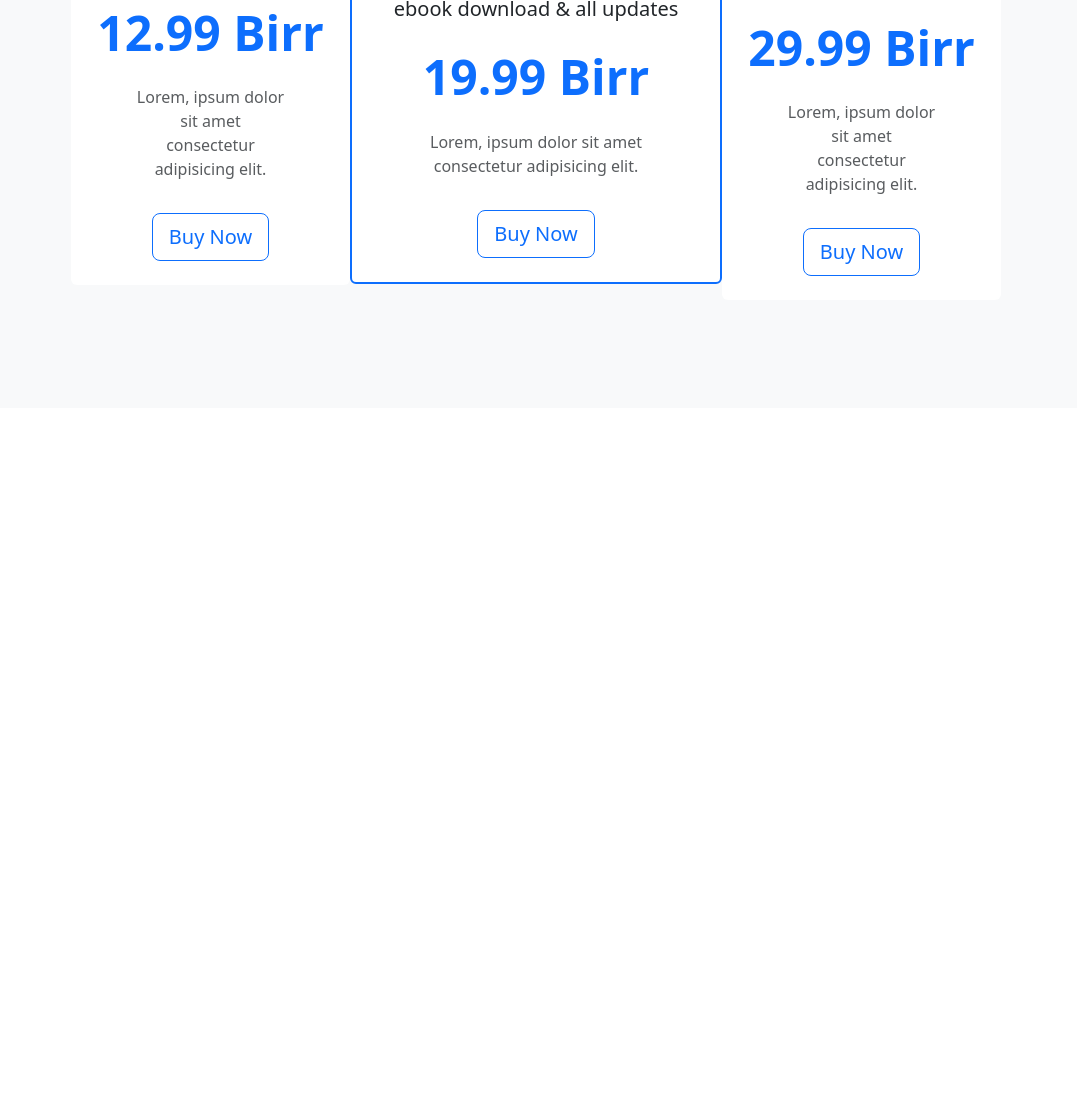
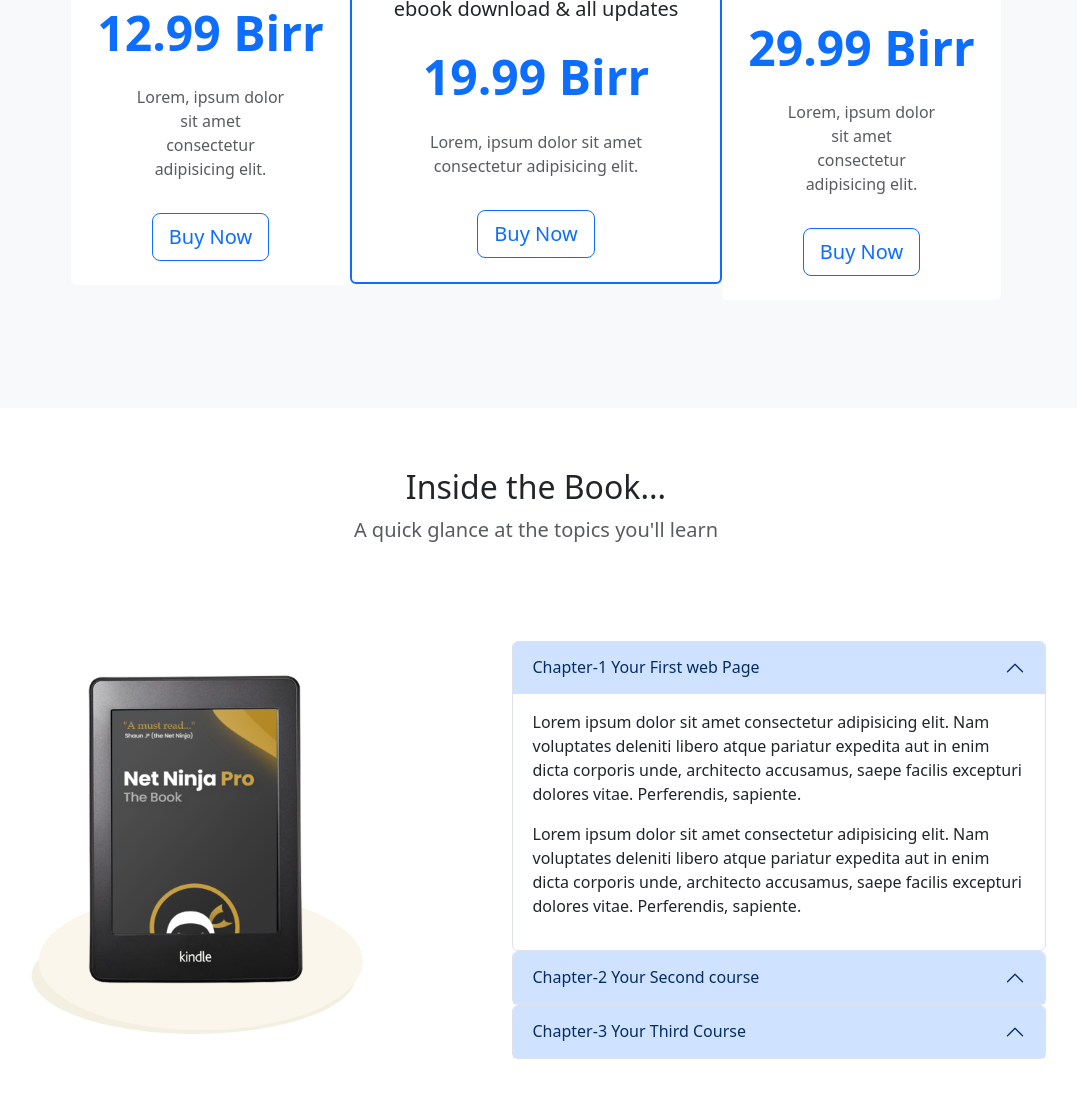
Before and after one commit to Daniel-Andarge/bootstrap, a plain HTML site: page index.html in a window 1280 px wide. Shown: the part 1033-2131 px from the top of the page, without its empty margins (104-1181 px from the left). Before the commit the page ends 1441 px from the top, so only its background shows below. Drawn offline with nearby package versions, Linux system fonts and the light colour scheme.

Commit message:
accordion

```diff
--- a/index.html
+++ b/index.html
@@ -127,10 +127,83 @@
 
         </div>
     </div>
-
 </section>
 
+<!--topics at a glance-->
+<section id="topics">
+    <div class="container-md">
+        <div class="text-center">
+            <h2>Inside the Book...</h2>
+            <p class="lead text-muted">A quick glance at the topics you'll learn</p>
+        </div>
 
+
+    <div class="row my-5 g-5 justify-content-around align-items-center">
+        <div class="col-6 col-lg-4">
+            <img src="/assets/kindle.png" alt="ebook" class="img-fluid">
+        </div>
+
+        <div class="col-lg-6 g-5">
+        <!--accordion-->
+
+        <div class="accordion" id="chapters">
+            <div class="accordion-item">
+                <h2 class="accordion-header" id="heading-1">
+                    <button class="accordion-button" type="button" data-bs-toggle="collapse" data-bs-target="#chapter-1" aria-expanded="true" aria-controls="chapter-1">
+                    Chapter-1 Your First web Page
+                    </button>
+                </h2>
+                <div id="chapter-1" class="accordion-collapse collapse show" aria-labelledby="heading-1" data-bs-parent="#chapters">
+                    <div class="accordion-body">
+                        <p>Lorem ipsum dolor sit amet consectetur adipisicing elit. Nam voluptates deleniti libero atque pariatur expedita
+                            aut in enim dicta corporis unde, architecto accusamus, saepe facilis excepturi dolores vitae. Perferendis, sapiente.</p>
+                            <p>Lorem ipsum dolor sit amet consectetur adipisicing elit. Nam voluptates deleniti libero atque pariatur expedita
+                                aut in enim dicta corporis unde, architecto accusamus, saepe facilis excepturi dolores vitae. Perferendis, sapiente.</p>
+                        </div>
+                </div>
+           </div>
+        </div>
+
+        <div class="accordion" id="chapters">
+            <div class="accordion-item">
+                <h2 class="accordion-header" id="heading-2">
+                    <button class="accordion-button" type="button" data-bs-toggle="collapse" data-bs-target="#chapter-2" aria-expanded="true" aria-controls="chapter-2">
+                    Chapter-2 Your Second course
+                    </button>
+                </h2>
+                <div id="chapter-2" class="accordion-collapse collapse " aria-labelledby="heading-2" data-bs-parent="#chapters">
+                    <div class="accordion-body">
+                        <p>Lorem ipsum dolor sit amet consectetur adipisicing elit. Nam voluptates deleniti libero atque pariatur expedita
+                            aut in enim dicta corporis unde, architecto accusamus, saepe facilis excepturi dolores vitae. Perferendis, sapiente.</p>
+                            <p>Lorem ipsum dolor sit amet consectetur adipisicing elit. Nam voluptates deleniti libero atque pariatur expedita
+                                aut in enim dicta corporis unde, architecto accusamus, saepe facilis excepturi dolores vitae. Perferendis, sapiente.</p>
+                        </div>
+                </div>
+           </div>
+        </div>
+
+        <div class="accordion" id="chapters">
+            <div class="accordion-item">
+                <h2 class="accordion-header" id="heading-3">
+                    <button class="accordion-button" type="button" data-bs-toggle="collapse" data-bs-target="#chapter-3" aria-expanded="true" aria-controls="chapter-3">
+                    Chapter-3 Your Third Course
+                    </button>
+                </h2>
+                <div id="chapter-3" class="accordion-collapse collapse " aria-labelledby="heading-3" data-bs-parent="#chapters">
+                    <div class="accordion-body">
+                        <p>Lorem ipsum dolor sit amet consectetur adipisicing elit. Nam voluptates deleniti libero atque pariatur expedita
+                            aut in enim dicta corporis unde, architecto accusamus, saepe facilis excepturi dolores vitae. Perferendis, sapiente.</p>
+                            <p>Lorem ipsum dolor sit amet consectetur adipisicing elit. Nam voluptates deleniti libero atque pariatur expedita
+                                aut in enim dicta corporis unde, architecto accusamus, saepe facilis excepturi dolores vitae. Perferendis, sapiente.</p>
+                        </div>
+                </div>
+           </div>
+        </div>
+
+    </div>
+</div>
+</div>
+</section>
 
 
 
```
